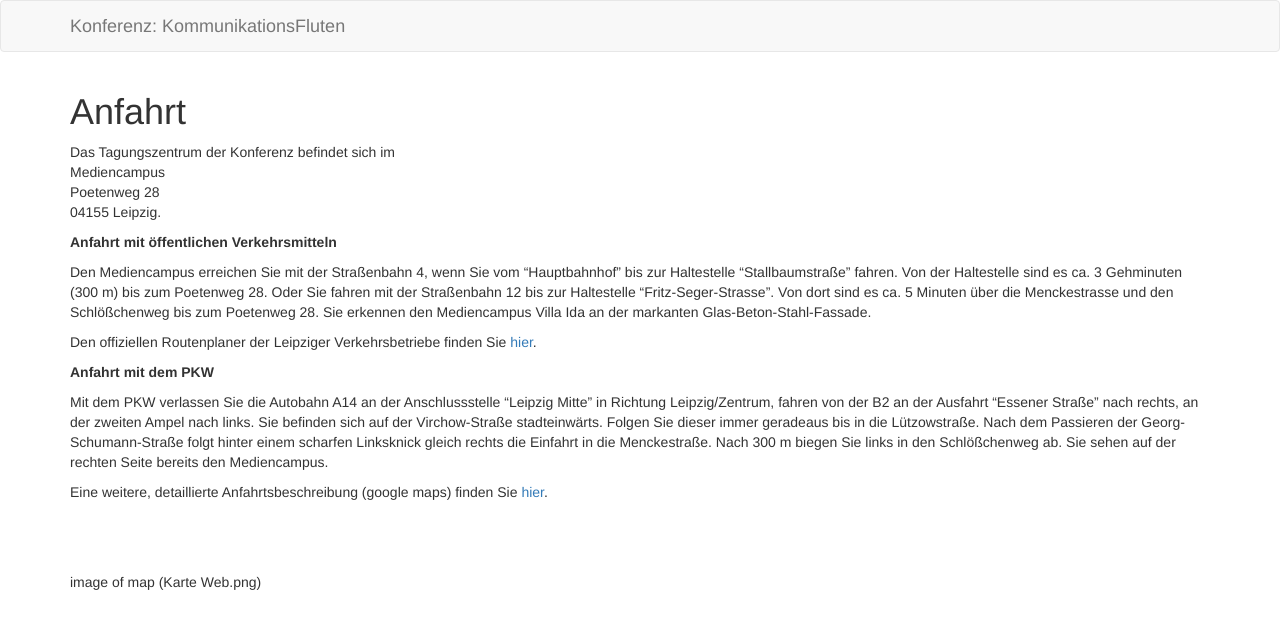
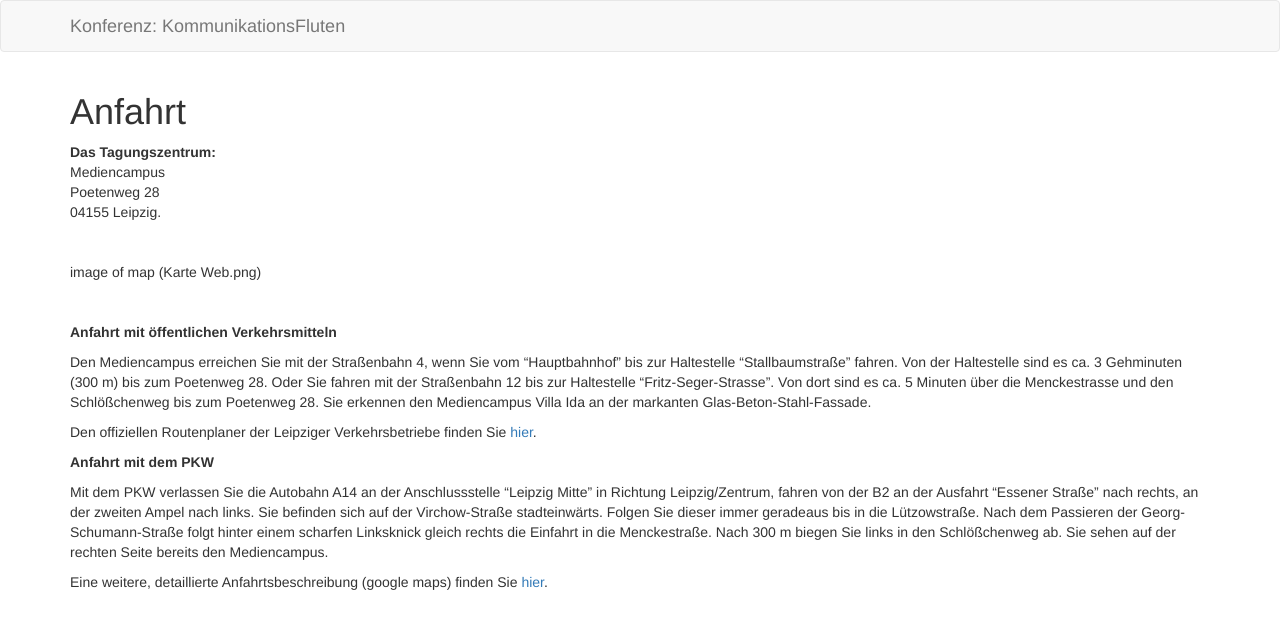
Before and after one commit to susedev/test, a Jekyll site: the page built from anfahrt.html, in a window 1280 px wide. Shown: the top 629 px of the page. Built offline with Jekyll 4.4.1, drawn with Linux system fonts in a browser that asks for light colours.

Commit message:
Edit from JekyllCMS

```diff
--- a/anfahrt.html
+++ b/anfahrt.html
@@ -1,10 +1,16 @@
 ---
 title: Anfahrt
 ---
-<p class="csc-header csc-header-n1">Das Tagungszentrum der Konferenz befindet sich im<br />
+<p class="csc-header csc-header-n1"><strong>Das Tagungszentrum:</strong><br />
 Mediencampus<br />
 Poetenweg 28<br />
 04155 Leipzig.</p>
+
+<p class="csc-header csc-header-n1">&nbsp;</p>
+
+<p class="csc-header csc-header-n1">image of map (Karte Web.png)</p>
+
+<p class="csc-header csc-header-n1">&nbsp;</p>
 
 <p class="csc-header csc-header-n1"><strong>Anfahrt mit &ouml;ffentlichen Verkehrsmitteln</strong></p>
 
@@ -22,4 +28,4 @@ Poetenweg 28<br />
 
 <p>&nbsp;</p>
 
-<p>image of map (Karte Web.png)</p>
+<p>&nbsp;</p>
```
